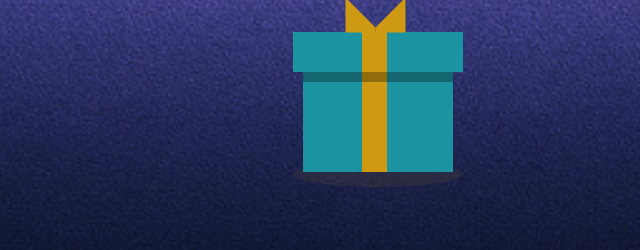
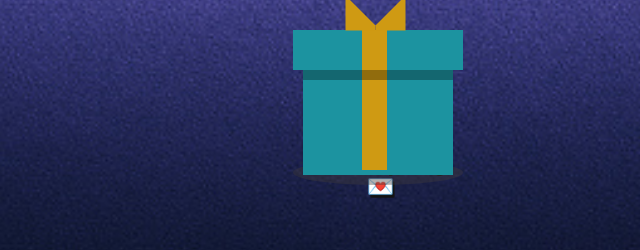
Before and after one commit to himanshu40302/My-Web-App, a plain HTML site: page index.html in a window 1280 px wide. Shown: the part 286-536 px from the top of the page, 262-902 px from the left. Drawn offline with Linux system fonts and the light colour scheme.

Commit message:
Update style.css

```diff
--- a/style.css
+++ b/style.css
@@ -30,7 +30,7 @@ body {
   .gift {
     position: relative;
     width: 150px;
-    height: 100px;
+    height: 105px;
     background-color: #1c93a0;
 
   }
@@ -94,17 +94,17 @@ body {
   .wishes {
     position: absolute;
     transition: 0.99s;text-shadow: 2px 3px rgb(19, 19, 19);
-    font-family: cursive;
+    font-family: fantasy;
     font-weight: 500;
     color: #eb6a6a;
-    font-size: 18px;
+    font-size: 22px;
     text-align: center;
     z-index:-1;
     left:5px;
   }
 
   #click:checked ~ .wishes {
-    transform: translateY(-100px);
+    transform: translateY(-110px);
   }
 
   #click:checked ~ .sparkles {
```
